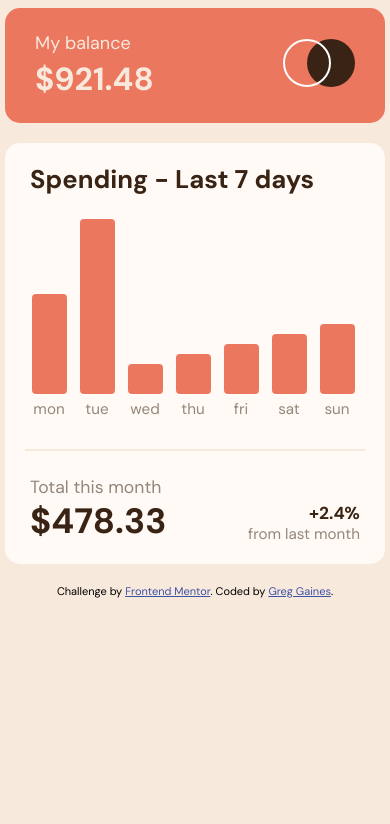
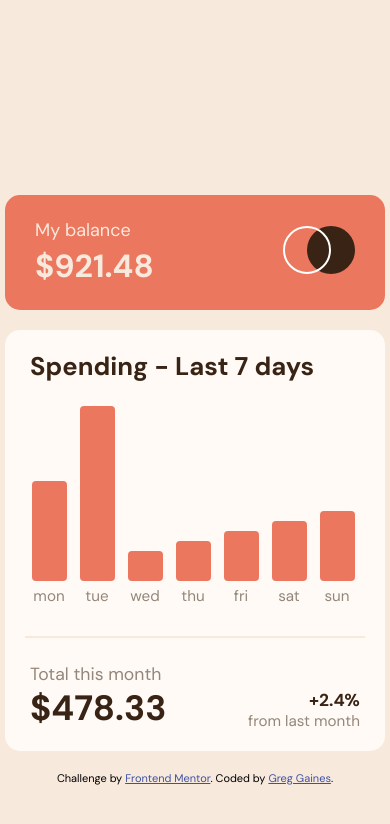
Before and after one commit to gkgaines14/Expenses-chart-component---FM-Challenge, a plain HTML site: page index.html in a window 390 px wide. Drawn offline with Linux system fonts and the light colour scheme.

Commit message:
final v1.3

```diff
--- a/styles.css
+++ b/styles.css
@@ -22,8 +22,6 @@ body {
     display: flex;
     align-items: center;
     flex-direction: column;
-    /* justify-content: center; */
-    /* justify-items: center; */
 
 }
 
@@ -190,6 +188,7 @@ body {
 
     .container{
         width: 380px;
+        margin-top: 50%;
     }
 
 
@@ -236,7 +235,6 @@ body {
     }
 
     .month-total p{
-        /* margin: 20px 0px 0px; */
         font-size: 1.1rem;
     }
 
```
